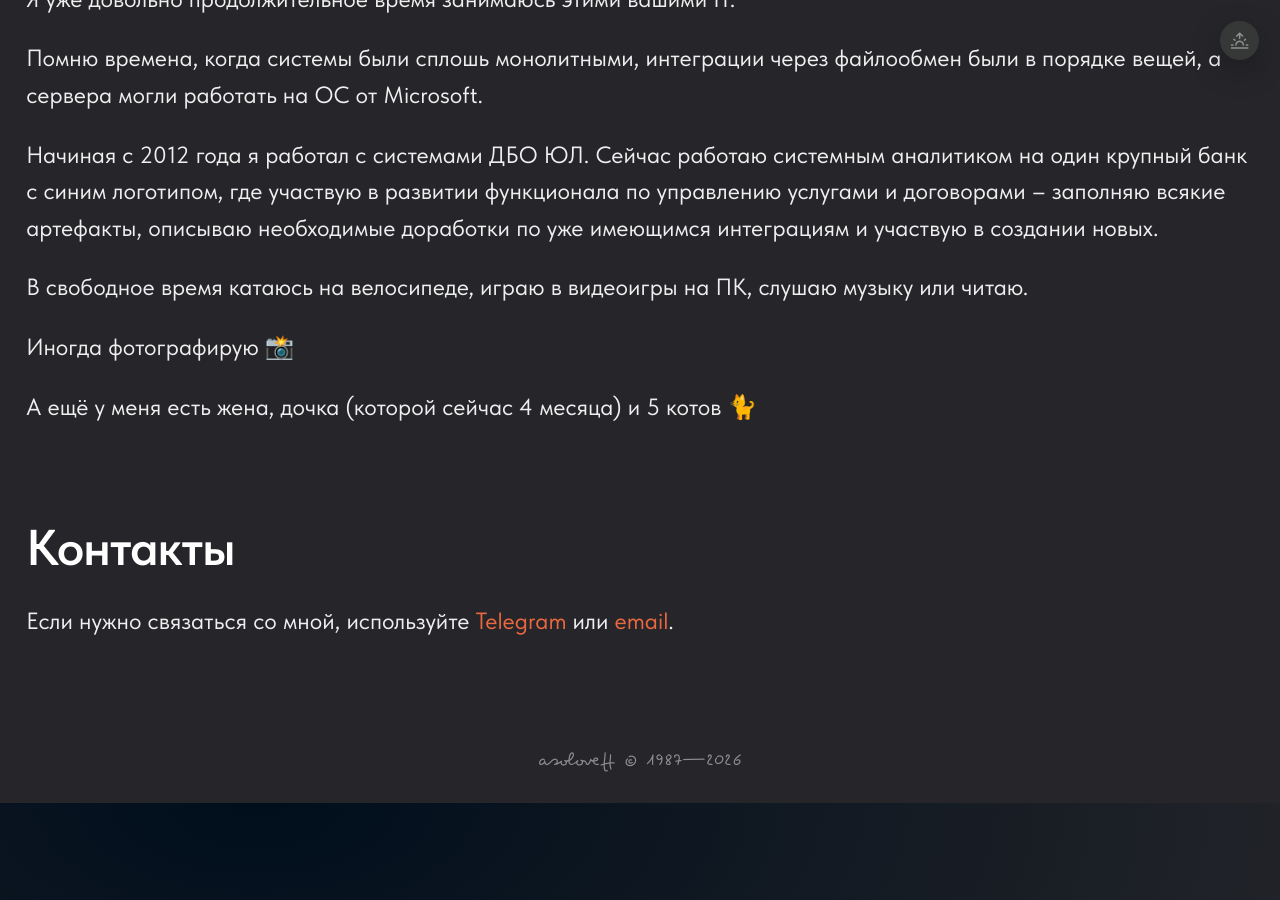
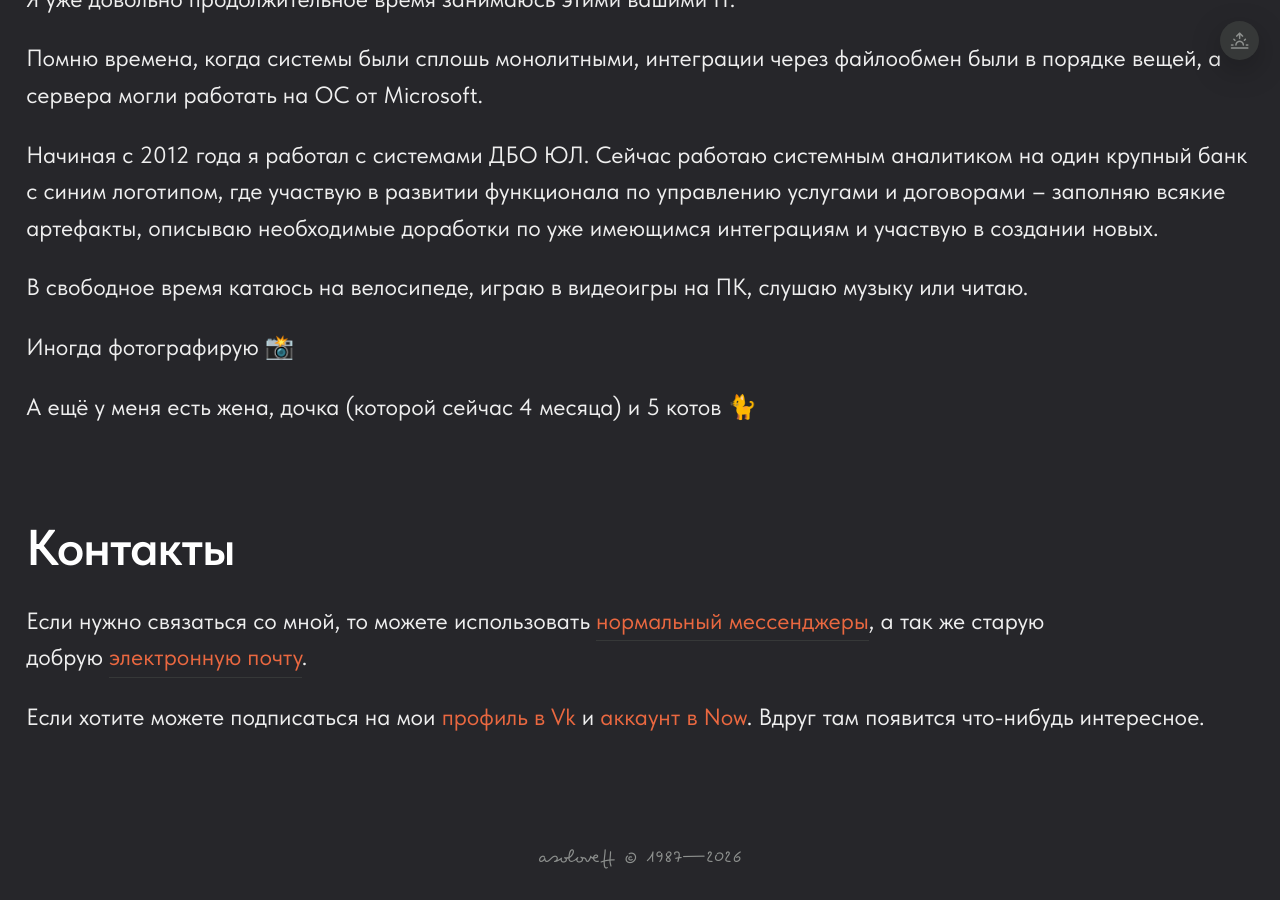
Before and after one commit to asoloveff/site-home, a Jekyll site: the page built from index.md, in a window 1280 px wide and 900 px high, scrolled down 649 px. Built offline with Jekyll 4.4.1, drawn with Linux system fonts in a browser that asks for light colours; some web fonts are replaced.

Commit message:
Update contacts.html

```diff
--- a/_includes/contacts.html
+++ b/_includes/contacts.html
@@ -1,7 +1,11 @@
 <section>
-<div class="card">
-<h2>Контакты</h2>
-<p class="smart-justify">
-Если нужно связаться со мной, используйте <a href="https://t.me/asoloveff">Telegram</a> или <a href="mailto:a@soloveff.ru">email</a>.</p>
-</div>
+  <div class="card">
+    <h2>Контакты</h2>
+    <p class="smart-justify">Если нужно связаться со мной, то можете использовать <a
+        href="https://t.me/asoloveff">нормальный мессенджеры</a>, а так же старую добрую <a class="no-line-breaks" href="mailto:a@soloveff.ru">электронную почту</a>.
+    </p>
+    <p class="smart-justify">Если хотите можете подписаться на мои <a
+        href="https://vk.com/asoloveff">профиль в Vk</a> и <a class="no-line-breaks"
+        href="https://nowapp.me/asoloveff">аккаунт в Now</a>. Вдруг там появится что-нибудь интересное.</p>
+  </div>
 </section>
```
